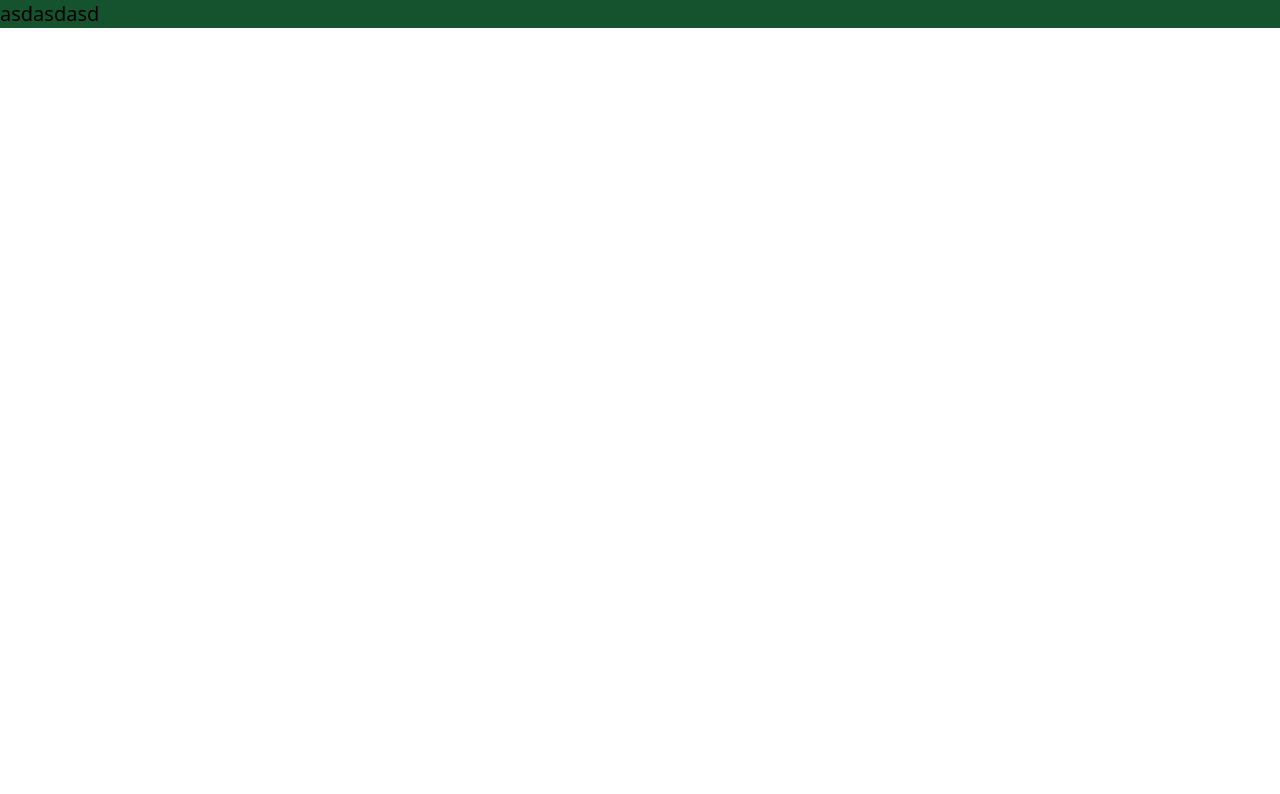
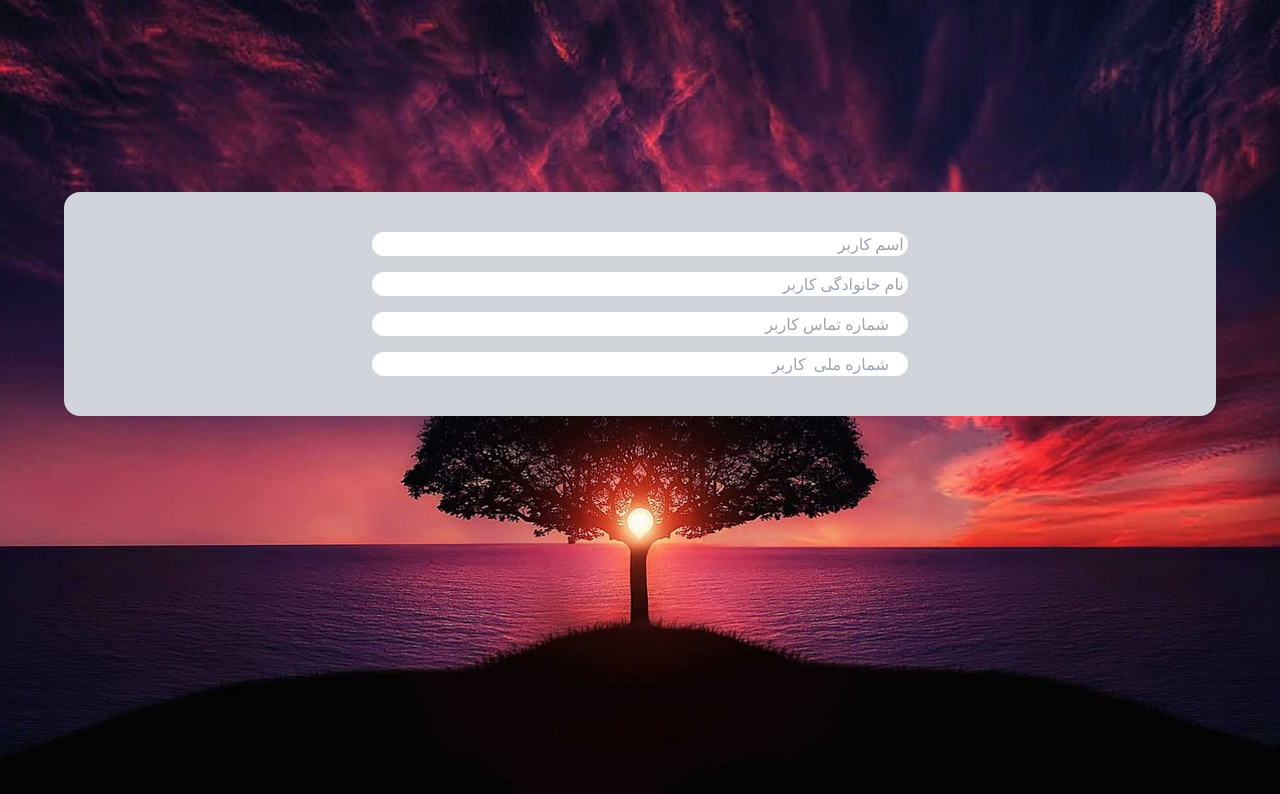
Before and after one commit to ALIZucker/collectionOf-MiniProject, a website: page OnlineTicketSales/index.html in a window 1280 px wide. Drawn offline with nearby package versions, Linux system fonts and the light colour scheme; files that its build step writes are made by us from their sources.

Commit message:
create sample form

```diff
--- a/OnlineTicketSales/assets/input.css
+++ b/OnlineTicketSales/assets/input.css
@@ -1,3 +1,12 @@
 @tailwind base;
 @tailwind components;
 @tailwind utilities;
+
+
+body{
+    background-image: url("tree-736885_1280.jpg");
+    background-position: center;
+    background-size: cover;
+    background-repeat: no-repeat;
+    background-attachment: fixed;
+}
--- a/OnlineTicketSales/index.html
+++ b/OnlineTicketSales/index.html
@@ -6,6 +6,12 @@
     <link type="text/css" href="assets/output.css" rel="stylesheet">
 </head>
 <body>
-        <h2 class="bg-green-900 text-xl">asdasdasd</h2>
+<div class="w-[90%] box-border p-10  h-auto bg-gray-300 rounded-2xl flex justify-center items-center flex-col ml-[5%] mt-[15%] space-y-4">
+    <input type="text" class="text-right w-[50%] h-[3vh] text-black rounded-xl" placeholder="اسم کاربر ">
+    <input type="text" class="text-right w-[50%] h-[3vh] text-black rounded-xl" placeholder="نام خانوادگی کاربر ">
+    <input type="number" class="text-right w-[50%] h-[3vh] text-black rounded-xl" placeholder="شماره تماس کاربر ">
+    <input type="number" class="text-right w-[50%] h-[3vh] text-black rounded-xl" placeholder="شماره ملی  کاربر ">
+
+</div>
 </body>
 </html>
```
Also changed, not shown: OnlineTicketSales/assets/main.js (added), OnlineTicketSales/assets/tree-736885_1280.jpg (added).
